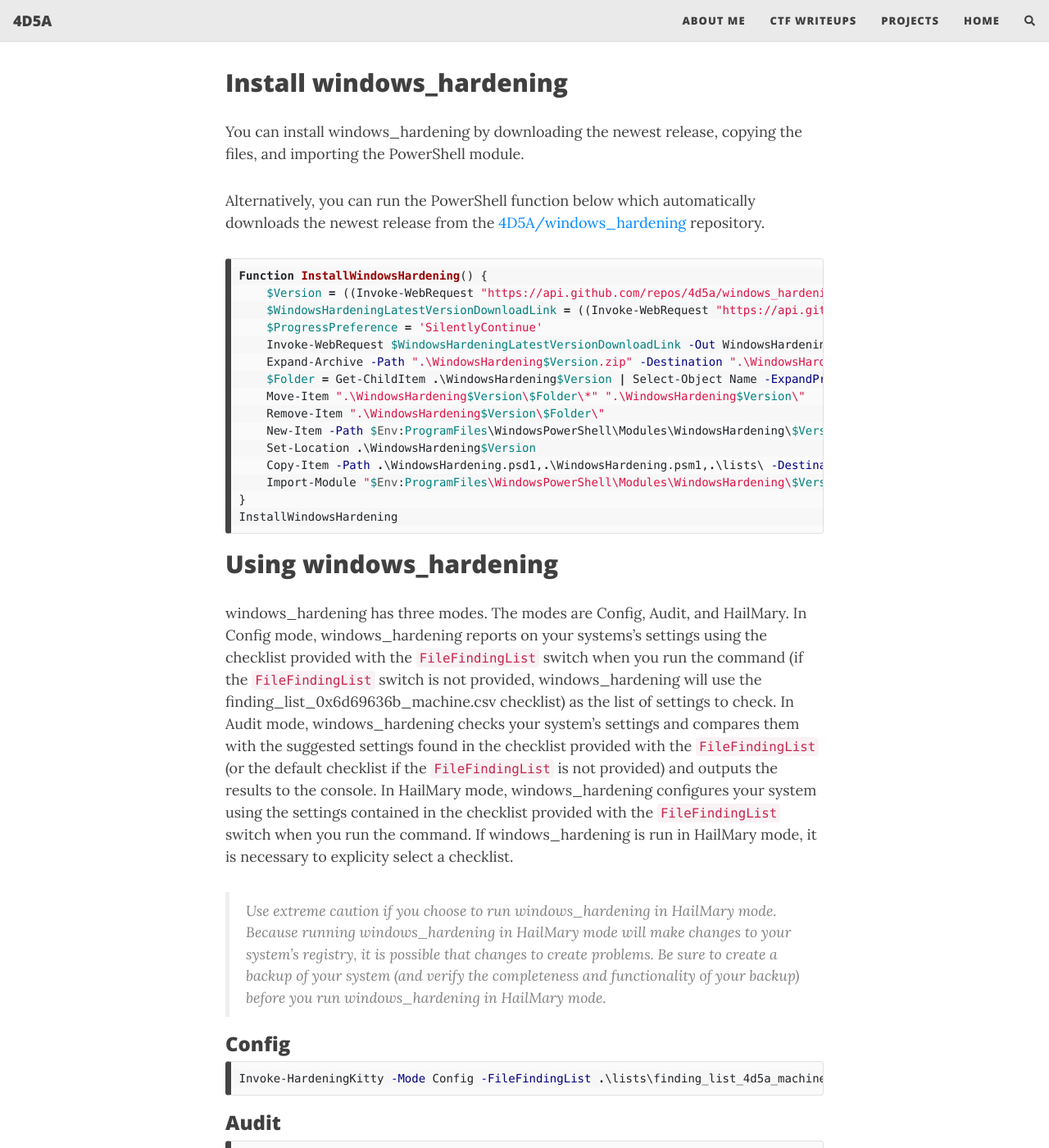
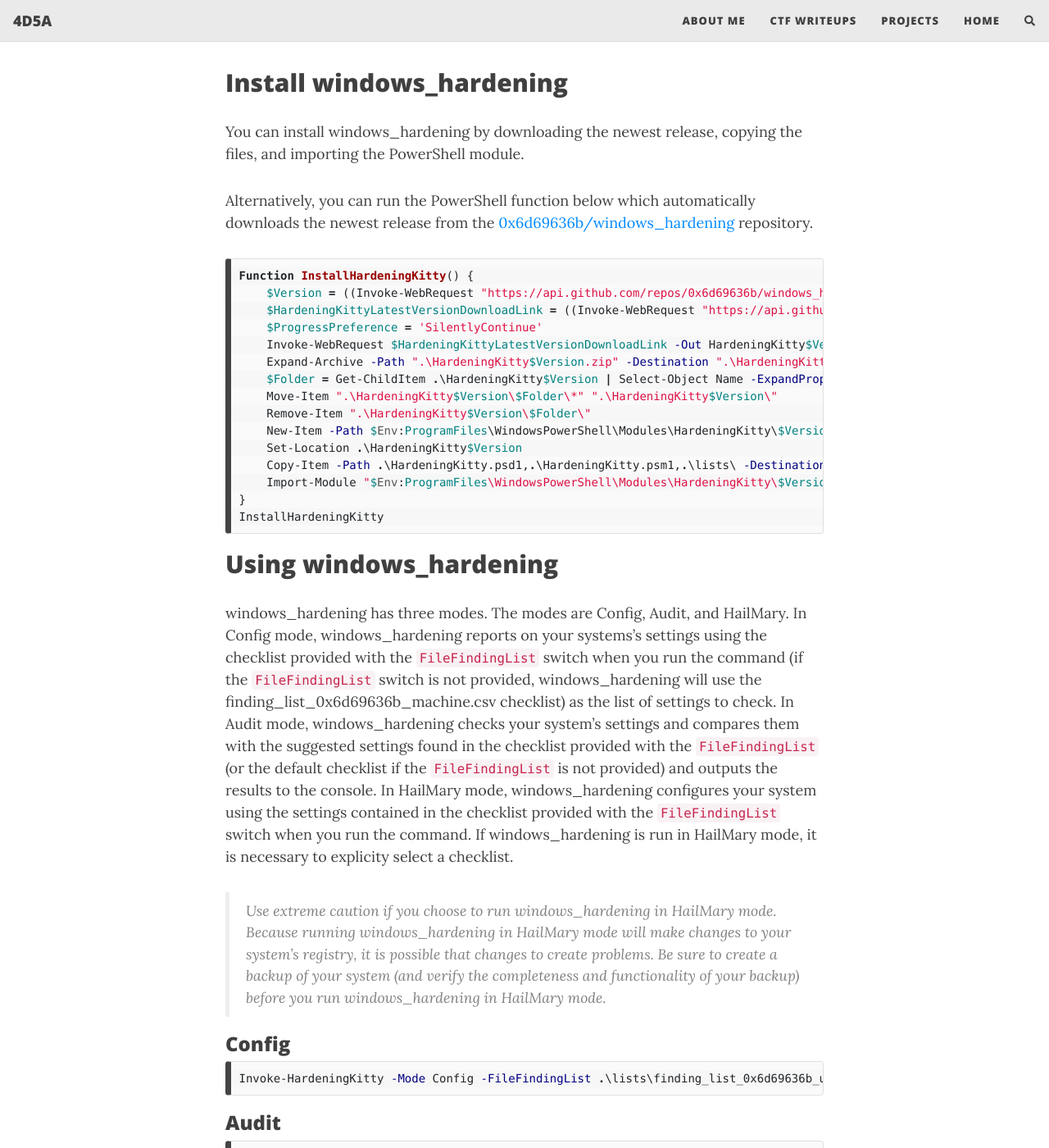
Before and after one commit to 4D5A/4d5a.github.io, a Jekyll site: the page built from _posts/projects-posts/2023-01-14-custom-windows-hardening.md, in a window 1280 px wide and 1400 px high, scrolled down 1024 px. Shown: the whole window at 82% size. Built offline with Jekyll 4.4.1, drawn with Linux system fonts in a browser that asks for light colours; nearby versions of some CDN libraries; comment, search, counter and statistics services are not loaded; some of the changed text lies outside the part shown.

Commit message:
add information about my fork

````diff
--- a/_posts/projects-posts/2023-01-14-custom-windows-hardening.md
+++ b/_posts/projects-posts/2023-01-14-custom-windows-hardening.md
@@ -25,24 +25,24 @@
 
 You can install windows_hardening by downloading the newest release, copying the files, and importing the PowerShell module.
 
-Alternatively, you can run the PowerShell function below which automatically downloads the newest release from the [4D5A/windows_hardening](https://github.com/4D5A/windows_hardening) repository.
+Alternatively, you can run the PowerShell function below which automatically downloads the newest release from the [0x6d69636b/windows_hardening](https://github.com/0x6d69636b/windows_hardening) repository.
 
 ```powershell
-Function InstallWindowsHardening() {
-    $Version = ((Invoke-WebRequest "https://api.github.com/repos/4d5a/windows_hardening/releases/latest" -UseBasicParsing) | ConvertFrom-Json).Name
-    $WindowsHardeningLatestVersionDownloadLink = ((Invoke-WebRequest "https://api.github.com/repos/4d5a/windows_hardening/releases/latest" -UseBasicParsing) | ConvertFrom-Json).zipball_url
+Function InstallHardeningKitty() {
+    $Version = ((Invoke-WebRequest "https://api.github.com/repos/0x6d69636b/windows_hardening/releases/latest" -UseBasicParsing) | ConvertFrom-Json).Name
+    $HardeningKittyLatestVersionDownloadLink = ((Invoke-WebRequest "https://api.github.com/repos/0x6d69636b/windows_hardening/releases/latest" -UseBasicParsing) | ConvertFrom-Json).zipball_url
     $ProgressPreference = 'SilentlyContinue'
-    Invoke-WebRequest $WindowsHardeningLatestVersionDownloadLink -Out WindowsHardening$Version.zip
-    Expand-Archive -Path ".\WindowsHardening$Version.zip" -Destination ".\WindowsHardening$Version" -Force
-    $Folder = Get-ChildItem .\WindowsHardening$Version | Select-Object Name -ExpandProperty Name
-    Move-Item ".\WindowsHardening$Version\$Folder\*" ".\WindowsHardening$Version\"
-    Remove-Item ".\WindowsHardening$Version\$Folder\"
-    New-Item -Path $Env:ProgramFiles\WindowsPowerShell\Modules\WindowsHardening\$Version -ItemType Directory
-    Set-Location .\WindowsHardening$Version
-    Copy-Item -Path .\WindowsHardening.psd1,.\WindowsHardening.psm1,.\lists\ -Destination $Env:ProgramFiles\WindowsPowerShell\Modules\WindowsHardening\$Version\ -Recurse
-    Import-Module "$Env:ProgramFiles\WindowsPowerShell\Modules\WindowsHardening\$Version\WindowsHardening.psm1"
+    Invoke-WebRequest $HardeningKittyLatestVersionDownloadLink -Out HardeningKitty$Version.zip
+    Expand-Archive -Path ".\HardeningKitty$Version.zip" -Destination ".\HardeningKitty$Version" -Force
+    $Folder = Get-ChildItem .\HardeningKitty$Version | Select-Object Name -ExpandProperty Name
+    Move-Item ".\HardeningKitty$Version\$Folder\*" ".\HardeningKitty$Version\"
+    Remove-Item ".\HardeningKitty$Version\$Folder\"
+    New-Item -Path $Env:ProgramFiles\WindowsPowerShell\Modules\HardeningKitty\$Version -ItemType Directory
+    Set-Location .\HardeningKitty$Version
+    Copy-Item -Path .\HardeningKitty.psd1,.\HardeningKitty.psm1,.\lists\ -Destination $Env:ProgramFiles\WindowsPowerShell\Modules\HardeningKitty\$Version\ -Recurse
+    Import-Module "$Env:ProgramFiles\WindowsPowerShell\Modules\HardeningKitty\$Version\HardeningKitty.psm1"
 }
-InstallWindowsHardening
+InstallHardeningKitty
 ```
 
 ## Using windows_hardening
@@ -52,17 +52,22 @@
 
 ### Config
 ```powershell
-Invoke-HardeningKitty -Mode Config -FileFindingList .\lists\finding_list_4d5a_machine.csv -Log -Report
+Invoke-HardeningKitty -Mode Config -FileFindingList .\lists\finding_list_0x6d69636b_user.csv -Log -Report
 ```
 
 ### Audit
 ```powershell
-Invoke-HardeningKitty -Mode Audit -FileFindingList .\lists\finding_list_4d5a_machine.csv -Log -Report
+Invoke-HardeningKitty -Mode Audit -FileFindingList .\lists\finding_list_0x6d69636b_user.csv -Log -Report
 ```
 
 ### HailMary
 ```powershell
-Invoke-HardeningKitty -Mode HailMary -FileFindingList .\lists\finding_list_4d5a_machine.csv -Log -Report
+Invoke-HardeningKitty -Mode HailMary -FileFindingList .\lists\finding_list_0x6d69636b_user.csv -Log -Report
 ```
 
+## Custom Checklist
+If you are interested in downloading my custom checklist, you can find it at [https://github.com/4D5A/windows_hardening/blob/main/lists/finding_list_4d5a_machine.csv](https://github.com/4D5A/windows_hardening/blob/main/lists/finding_list_4d5a_machine.csv).
+
+You may also choose to clone my fork of windows_hardening. You can clone my fork of windows_hardening by running the command ```git clone https://github.com/4D5A/windows_hardening.git```.
+
 [1] [https://github.com/scipag/HardeningKitty](https://github.com/scipag/HardeningKitty)
````
